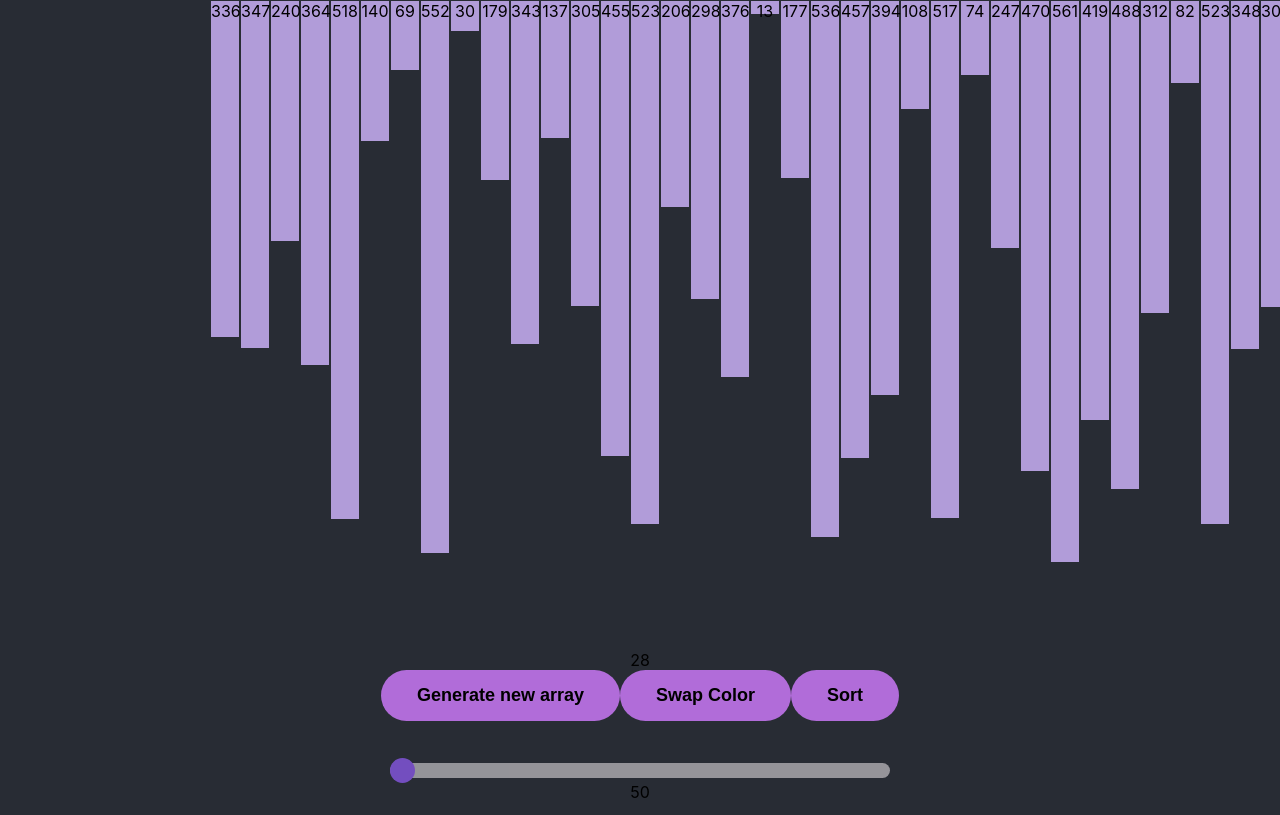
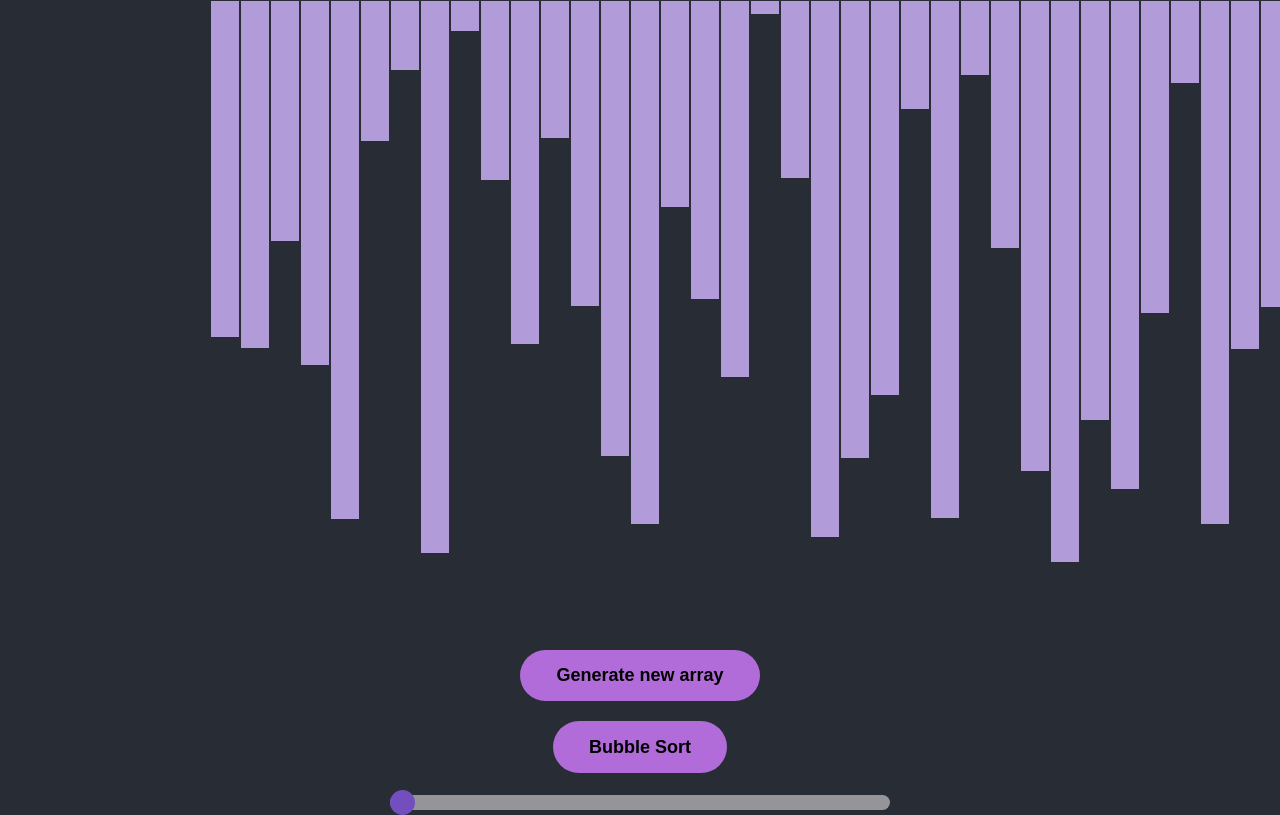
Before and after one commit to Sri-Hari-K-R/sorting-visualizer, a React (Create React App) app: page / in a window 1280 px wide. Shown: the top 815 px of the page. Built offline with nearby package versions, Linux system fonts and the light colour scheme.

Commit message:
Cleaned up the code. Removed unwanted buttons.

```diff
--- a/src/Visualizer/Visualizer.css
+++ b/src/Visualizer/Visualizer.css
@@ -1,19 +1,22 @@
-.array-bar{
-    width:10px;
-    margin:1px;
-    float:left;
+.array-bar {
+  width: 10px;
+  margin: 1px;
+  float: left;
 }
-.purpleColor{
-    background-color:#B19CD9;
+.purpleColor {
+  background-color: #b19cd9;
 }
-.blueColor{
-    background-color:Turquoise;
+.yellowColor {
+  background-color: #e5f509;
 }
-.array-container{
+.blueColor {
+  background-color: Turquoise;
+}
+.array-container {
   justify-content: center;
-    width:1920px;
-    height:600px;
-    display:flex;
+  width: 1920px;
+  height: 600px;
+  display: flex;
   margin-bottom: 50px;
 }
 /* .contents{
@@ -28,8 +31,8 @@
   background: #c3c1c5;
   outline: none;
   opacity: 0.7;
-    -webkit-transition: .2s;
-    transition: opacity .2s;
+  -webkit-transition: 0.2s;
+  transition: opacity 0.2s;
 }
 .slider:hover {
   opacity: 1;
@@ -61,7 +64,7 @@
 
 .bn37 {
   border-color: transparent;
-    background-color: #B16CD9;
+  background-color: #b16cd9;
   color: #000;
   transition: transform 0.2s cubic-bezier(0.235, 0, 0.05, 0.95);
 }
--- a/src/Visualizer/Visualizer.jsx
+++ b/src/Visualizer/Visualizer.jsx
@@ -18,33 +18,18 @@ export default function Visualizer() {
 
   let [color, setColor] = useState(true);
   const [index, setIndex] = useState([]);
-
-  //   useEffect(() => {
-  //     // setArray();
-  //   }, []);
-
-  useEffect(() => {});
   const highlightColors = (i, j) => {
     let arr = [];
     arr.push(i);
     arr.push(j);
     return arr;
   };
-  const swapColorClick = (e) => {
-    console.log(e);
-    setIndex(highlightColors(5, 7));
-    setTimeout(() => {
-      setArray(swapElements(array, size, 5, 7));
-      setIndex(highlightColors(-1, -1));
-    }, 300);
-  };
   const sleep = (milliseconds) => {
     return new Promise((resolve) => setTimeout(resolve, milliseconds));
   };
 
   const bubbleSort = async () => {
-    let array1 = [...array];
-    let k = 0;
+    let array1 = array;
     for (let i = 0; i < size - 1; i++) {
       for (let j = 0; j < size - i - 1; j++) {
         setIndex(highlightColors(j, j + 1));
@@ -58,15 +43,16 @@ export default function Visualizer() {
     }
     // console.log(array1);
     setArray(array1);
+    setIndex(highlightColors(-1, -1));
     return array1;
   };
 
   const swapElements = (array, size, i1, i2) => {
     const array1 = [];
     for (let i = 0; i < size; i++) {
-      if (i == i1) {
+      if (i === i1) {
         array1.push(array[i2]);
-      } else if (i == i2) {
+      } else if (i === i2) {
         array1.push(array[i1]);
       } else {
         array1.push(array[i]);
@@ -82,7 +68,7 @@ export default function Visualizer() {
           {array.map((value, idx) => (
             <div
               className={
-                color == true && (idx === index[0] || idx === index[1])
+                color === true && (idx === index[0] || idx === index[1])
                   ? "blueColor array-bar"
                   : "purpleColor array-bar"
               }
@@ -90,12 +76,9 @@ export default function Visualizer() {
                 height: `${value}px`,
                 width: `${(1500 - size * 2) / size}px`,
               }}
-            >
-              {value}
-            </div>
+            ></div>
           ))}
         </div>
-        <div>{(1500 - size * 2) / size}</div>
         <button
           className="bn3637 bn37"
           onClick={() => {
@@ -104,9 +87,8 @@ export default function Visualizer() {
         >
           Generate new array
         </button>
-        <button className="bn3637 bn37" onClick={(e) => swapColorClick(e)}>
-          Swap Color
-        </button>
+        <br></br>
+        <br></br>
         <button
           className="bn3637 bn37"
           onClick={() => {
@@ -114,9 +96,8 @@ export default function Visualizer() {
             bubbleSort();
           }}
         >
-          Sort
+          Bubble Sort
         </button>
-        <br></br>
         <br></br>
         <br></br>
         <input
@@ -129,7 +110,6 @@ export default function Visualizer() {
             setArray(resetArray(size));
           }}
         ></input>
-        <div>{size}</div>
       </div>
     </>
   );
```
Lines whose indentation alone changed are shown as unchanged.
